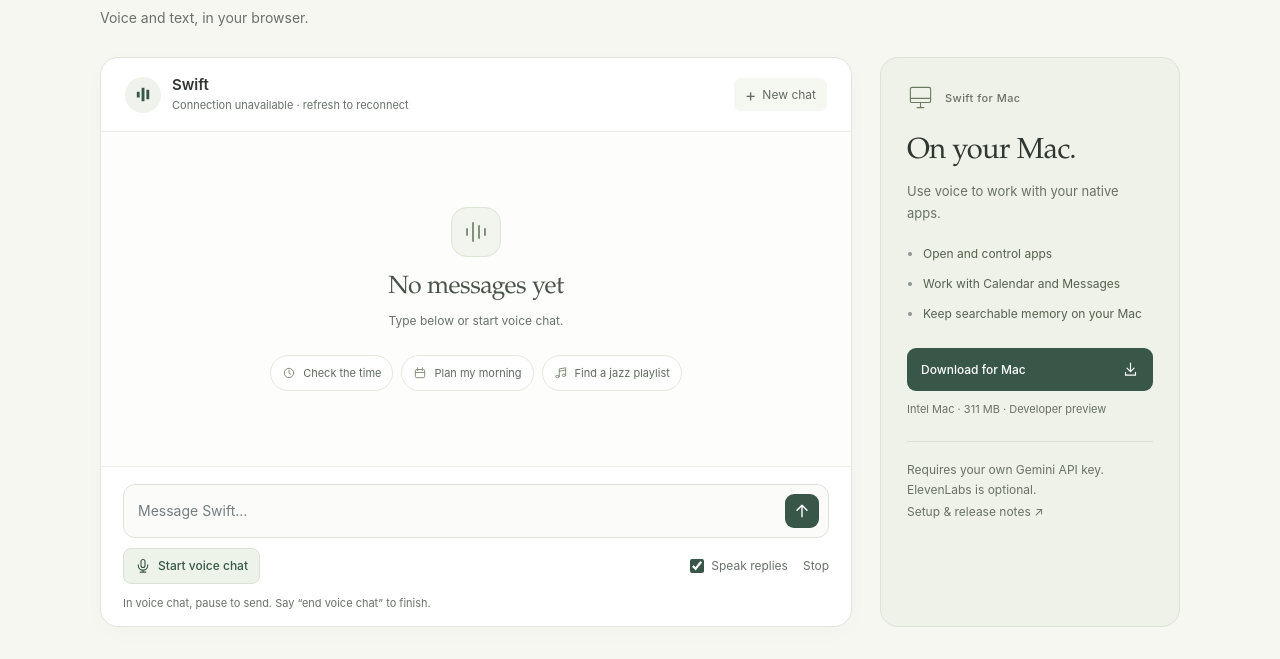
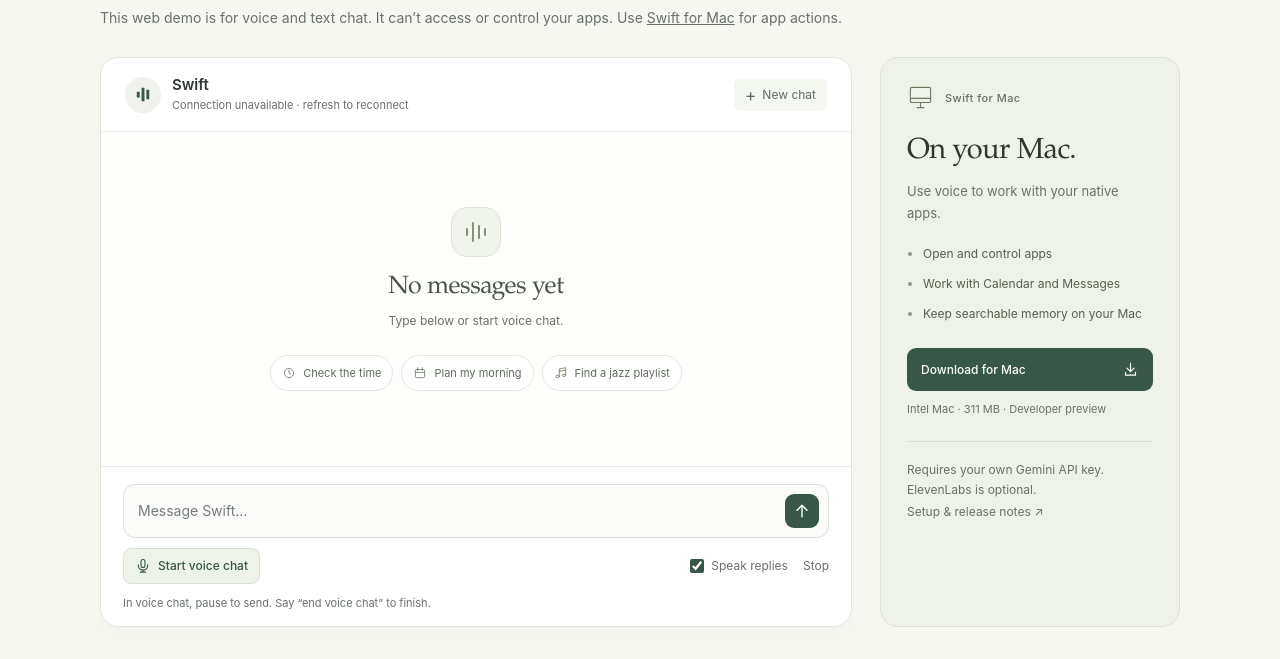
Before and after one commit to pearl-natalia/siri-intelligence-clone, a plain HTML site: page web_static/index.html in a window 1280 px wide. Shown: the part 191-850 px from the top of the page. Drawn offline with Linux system fonts and the light colour scheme; files that its build step writes are made by us from their sources; no server answers; files whose address does not match are found by name.

Commit message:
Clarify web demo cannot access or control native apps

```diff
--- a/web_static/index.html
+++ b/web_static/index.html
@@ -18,7 +18,7 @@
       <nav aria-label="Main navigation"><a href="https://github.com/pearl-natalia/siri-intelligence-clone/tree/native-mac-app" target="_blank" rel="noopener noreferrer">Source <span aria-hidden="true">↗</span></a><button id="sign-in" class="account-button" type="button" hidden>Sign in</button><span id="account-name" hidden></span><button id="sign-out" class="text-button" type="button" hidden>Sign out</button></nav>
     </header>
     <main>
-      <div class="page-heading"><div><p class="section-label">Web demo</p><h1>Talk to Swift.</h1><p>Voice and text, in your browser.</p></div></div>
+      <div class="page-heading"><div><p class="section-label">Web demo</p><h1>Talk to Swift.</h1><p>This web demo is for voice and text chat. It can’t access or control your apps. Use <a href="#mac">Swift for Mac</a> for app actions.</p></div></div>
       <div class="workspace" id="workspace">
         <section class="chat" aria-labelledby="chat-title">
           <div class="chat-heading">
```
